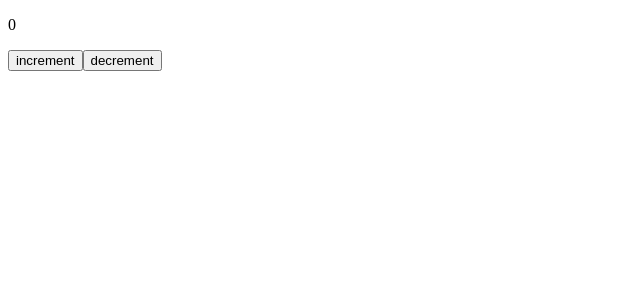
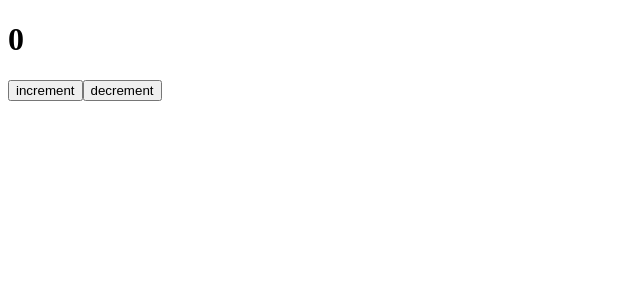
Before and after one commit to acciojob/counter-redux-vaibha987, a React app: page / in a window 1280 px wide. Shown: the top 300 px of the page, without its empty margins (0-640 px from the left). Built offline with nearby package versions, Linux system fonts and the light colour scheme.

Commit message:
Update Home.js

```diff
--- a/src/components/Home.js
+++ b/src/components/Home.js
@@ -15,7 +15,7 @@ const Home = () => {
   }
   return (
     <>
-    <p>{count}</p>
+    <h1>{count}</h1>
     <button onClick={handleIncrement}>increment</button>
     <button onClick={handleDecrement}>decrement</button>
     </>
```
